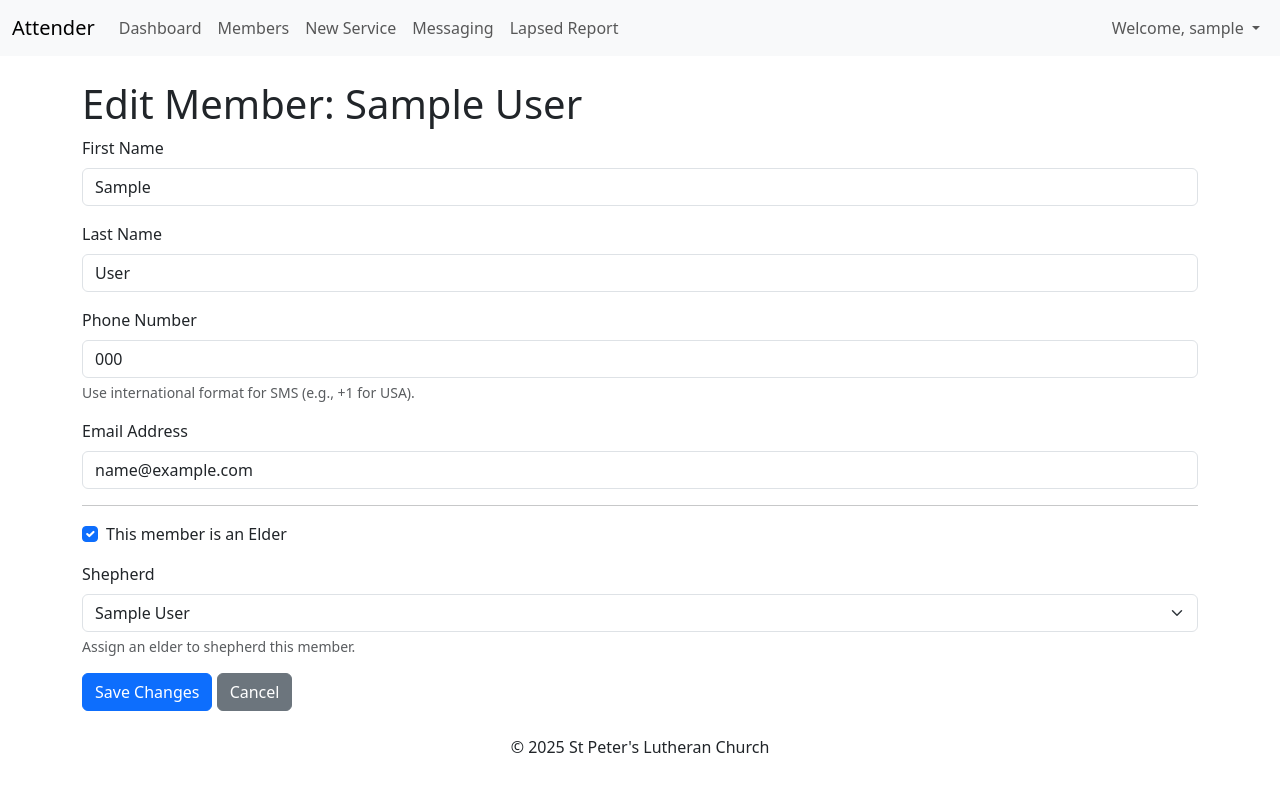
After one commit to maadone74/MaadWeb-Attender, a Node server app: page /members/edit/600000000000000000000001 in a window 1280 px wide. The commit adds this page. Run offline with Node 20, Linux system fonts and the light colour scheme; the visitor is signed in with stand-in values (Sample User, id 1); tables that the repository leaves empty hold one stand-in row (values such as "Sample post"); some libraries are stand-ins or nearby versions.

Commit message:
feat: Implement shepherd and member communication feature
This commit introduces a new shepherding feature to the application.

Key changes include:
- Modified the Member model to include an `isElder` flag and a `shepherd` field to assign an elder to a member.
- Updated the User model to link users to members, enabling role-based access control for elders.
- Created a new member edit page to manage the `isElder` status and shepherd assignment.
- Added a Shepherd Dashboard where elders can view their assigned members and send them SMS messages.
- Extended the `smsService` with a generic `sendBulkSms` function.
- Updated the registration process to allow linking a user to a member.
- Added a conditional link to the Shepherd Dashboard in the main navigation for elder users.

```diff
--- a/models/member.js
+++ b/models/member.js
@@ -7,7 +7,9 @@ const memberSchema = new mongoose.Schema({
     email: { type: String },
     memberSince: { type: Date, default: Date.now },
     firstVisit: { type: Date },
-    isActive: { type: Boolean, default: true }
+    isActive: { type: Boolean, default: true },
+    isElder: { type: Boolean, default: false },
+    shepherd: { type: mongoose.Schema.Types.ObjectId, ref: 'Member' }
 });
 
 module.exports = mongoose.model('Member', memberSchema);
--- a/models/user.js
+++ b/models/user.js
@@ -3,7 +3,8 @@ const bcrypt = require('bcrypt');
 
 const userSchema = new mongoose.Schema({
     username: { type: String, required: true, unique: true },
-    password: { type: String, required: true }
+    password: { type: String, required: true },
+    member: { type: mongoose.Schema.Types.ObjectId, ref: 'Member' }
 });
 
 // Hash the password before saving the user model
--- a/routes/index.js
+++ b/routes/index.js
@@ -30,15 +30,29 @@ router.post('/login', passport.authenticate('local', {
     failureRedirect: '/login',
     failureFlash: false // Or use true and configure connect-flash
 }));
-router.get('/register', (req, res) => res.render('register'));
-router.post('/register', async (req, res) => {
+router.get('/register', isAuthenticated, async (req, res) => {
     try {
-        const { username, password } = req.body;
-        const user = new User({ username, password });
+        const usersWithMembers = await User.find({ member: { $ne: null } }).select('member');
+        const linkedMemberIds = usersWithMembers.map(u => u.member);
+        const unlinkedMembers = await Member.find({ _id: { $nin: linkedMemberIds }, isActive: true });
+        res.render('register', { unlinkedMembers, error: null });
+    } catch (err) {
+        console.error("Error loading registration page:", err);
+        res.status(500).send("Error loading page");
+    }
+});
+
+router.post('/register', isAuthenticated, async (req, res) => {
+    try {
+        const { username, password, memberId } = req.body;
+        const user = new User({ username, password, member: memberId || null });
         await user.save();
         res.redirect('/login');
     } catch (err) {
-        res.render('register', { error: 'Error registering. Username might be taken.' });
+        const usersWithMembers = await User.find({ member: { $ne: null } }).select('member');
+        const linkedMemberIds = usersWithMembers.map(u => u.member);
+        const unlinkedMembers = await Member.find({ _id: { $nin: linkedMemberIds }, isActive: true });
+        res.render('register', { unlinkedMembers, error: 'Error registering. Username might be taken.' });
     }
 });
 router.get('/logout', (req, res, next) => {
@@ -69,6 +83,76 @@ router.post('/members/add', isAuthenticated, async (req, res) => {
     const newMember = new Member({ firstName, lastName, phoneNumber, email });
     await newMember.save();
     res.redirect('/members');
+});
+
+// Show edit member form
+router.get('/members/edit/:id', isAuthenticated, async (req, res) => {
+    try {
+        const member = await Member.findById(req.params.id);
+        const elders = await Member.find({ isElder: true, isActive: true });
+        res.render('edit-member', { member, elders });
+    } catch (err) {
+        console.error("Error loading member for edit:", err);
+        res.status(500).send("Error loading page");
+    }
+});
+
+// Handle edit member form
+router.post('/members/edit/:id', isAuthenticated, async (req, res) => {
+    try {
+        const { firstName, lastName, phoneNumber, email, isElder, shepherd } = req.body;
+        await Member.findByIdAndUpdate(req.params.id, {
+            firstName,
+            lastName,
+            phoneNumber,
+            email,
+            isElder: !!isElder,
+            shepherd: shepherd || null
+        });
+        res.redirect('/members');
+    } catch (err) {
+        console.error("Error updating member:", err);
+        res.status(500).send("Error updating member");
+    }
+});
+
+// --- Shepherd's Dashboard ---
+router.get('/shepherd', isAuthenticated, async (req, res) => {
+    try {
+        if (!req.user.member || !req.user.member.isElder) {
+            return res.status(403).send('You are not authorized to view this page.');
+        }
+
+        const shepherdedMembers = await Member.find({ shepherd: req.user.member._id, isActive: true });
+
+        res.render('shepherd', {
+            elder: req.user.member,
+            shepherdedMembers: shepherdedMembers,
+            error: req.query.error,
+            success: req.query.success
+        });
+    } catch (err) {
+        console.error("Error loading shepherd dashboard:", err);
+        res.status(500).send("Error loading dashboard");
+    }
+});
+
+router.post('/shepherd/send-sms', isAuthenticated, async (req, res) => {
+    try {
+        const { message, recipients } = req.body;
+
+        if (!recipients || recipients.length === 0) {
+            return res.redirect('/shepherd?error=no_recipients');
+        }
+
+        const recipientIds = Array.isArray(recipients) ? recipients : [recipients];
+        await smsService.sendBulkSms(recipientIds, message);
+
+        res.redirect('/shepherd?success=sms_sent');
+    } catch (err) {
+        console.error("Error sending shepherd SMS:", err);
+        res.redirect('/shepherd?error=send_failed');
+    }
 });
 
 // --- Service Routes ---
--- a/server.js
+++ b/server.js
@@ -55,7 +55,7 @@ passport.serializeUser((user, done) => {
 
 passport.deserializeUser(async (id, done) => {
     try {
-        const user = await User.findById(id);
+        const user = await User.findById(id).populate('member');
         done(null, user);
     } catch (err) {
         done(err);
--- a/services/smsService.js
+++ b/services/smsService.js
@@ -42,4 +42,19 @@ async function sendAttendanceFollowUps(serviceId) {
     return Promise.all(promises);
 }
 
-module.exports = { sendAttendanceFollowUps };
+async function sendBulkSms(recipientIds, message) {
+    const members = await Member.find({ '_id': { $in: recipientIds } });
+
+    const promises = members.map(member => {
+        return client.messages.create({
+            body: message,
+            from: twilioPhoneNumber,
+            to: member.phoneNumber
+        }).then(message => ({ success: true, sid: message.sid, memberName: `${member.firstName} ${member.lastName}` }))
+          .catch(err => ({ success: false, error: err.message, memberName: `${member.firstName} ${member.lastName}` }));
+    });
+
+    return Promise.all(promises);
+}
+
+module.exports = { sendAttendanceFollowUps, sendBulkSms };
--- /dev/null
+++ b/views/edit-member.ejs
@@ -0,0 +1,51 @@
+<%- include('partials/header') %>
+
+<h1>Edit Member: <%= member.firstName %> <%= member.lastName %></h1>
+
+<form action="/members/edit/<%= member._id %>?_method=POST" method="POST">
+    <div class="mb-3">
+        <label for="firstName" class="form-label">First Name</label>
+        <input type="text" class="form-control" id="firstName" name="firstName" value="<%= member.firstName %>" required>
+    </div>
+
+    <div class="mb-3">
+        <label for="lastName" class="form-label">Last Name</label>
+        <input type="text" class="form-control" id="lastName" name="lastName" value="<%= member.lastName %>" required>
+    </div>
+
+    <div class="mb-3">
+        <label for="phoneNumber" class="form-label">Phone Number</label>
+        <input type="tel" class="form-control" id="phoneNumber" name="phoneNumber" value="<%= member.phoneNumber %>" placeholder="+15551234567" required>
+        <div class="form-text">Use international format for SMS (e.g., +1 for USA).</div>
+    </div>
+
+    <div class="mb-3">
+        <label for="email" class="form-label">Email Address</label>
+        <input type="email" class="form-control" id="email" name="email" value="<%= member.email %>">
+    </div>
+
+    <hr>
+
+    <div class="mb-3 form-check">
+        <input type="checkbox" class="form-check-input" id="isElder" name="isElder" <%= member.isElder ? 'checked' : '' %>>
+        <label class="form-check-label" for="isElder">This member is an Elder</label>
+    </div>
+
+    <div class="mb-3">
+        <label for="shepherd" class="form-label">Shepherd</label>
+        <select class="form-select" id="shepherd" name="shepherd">
+            <option value="">None</option>
+            <% elders.forEach(elder => { %>
+                <option value="<%= elder._id %>" <%= (member.shepherd && member.shepherd.equals(elder._id)) ? 'selected' : '' %>>
+                    <%= elder.firstName %> <%= elder.lastName %>
+                </option>
+            <% }) %>
+        </select>
+        <div class="form-text">Assign an elder to shepherd this member.</div>
+    </div>
+
+    <button type="submit" class="btn btn-primary">Save Changes</button>
+    <a href="/members" class="btn btn-secondary">Cancel</a>
+</form>
+
+<%- include('partials/footer') %>
--- a/views/members.ejs
+++ b/views/members.ejs
@@ -13,6 +13,7 @@
             <th>Phone Number</th>
             <th>Email</th>
             <th>Member Since</th>
+            <th>Actions</th>
         </tr>
     </thead>
     <tbody>
@@ -23,6 +24,9 @@
                 <td><%= member.phoneNumber %></td>
                 <td><%= member.email %></td>
                 <td><%= new Date(member.memberSince).toLocaleDateString() %></td>
+                <td>
+                    <a href="/members/edit/<%= member._id %>" class="btn btn-sm btn-outline-primary">Edit</a>
+                </td>
             </tr>
         <% }) %>
     </tbody>
--- a/views/partials/header.ejs
+++ b/views/partials/header.ejs
@@ -22,6 +22,9 @@
                         <li class="nav-item"><a class="nav-link" href="/services/add">New Service</a></li>
                         <li class="nav-item"><a class="nav-link" href="/messaging">Messaging</a></li>
                         <li class="nav-item"><a class="nav-link" href="/reports/lapsed-members">Lapsed Report</a></li>
+                        <% if (user.member && user.member.isElder) { %>
+                            <li class="nav-item"><a class="nav-link" href="/shepherd">Shepherd Dashboard</a></li>
+                        <% } %>
                     <% } %>
                 </ul>
                 <ul class="navbar-nav">
```
Also changed, not shown: views/register.ejs (+22 -1 lines), views/shepherd.ejs (added, +65 -0 lines).
